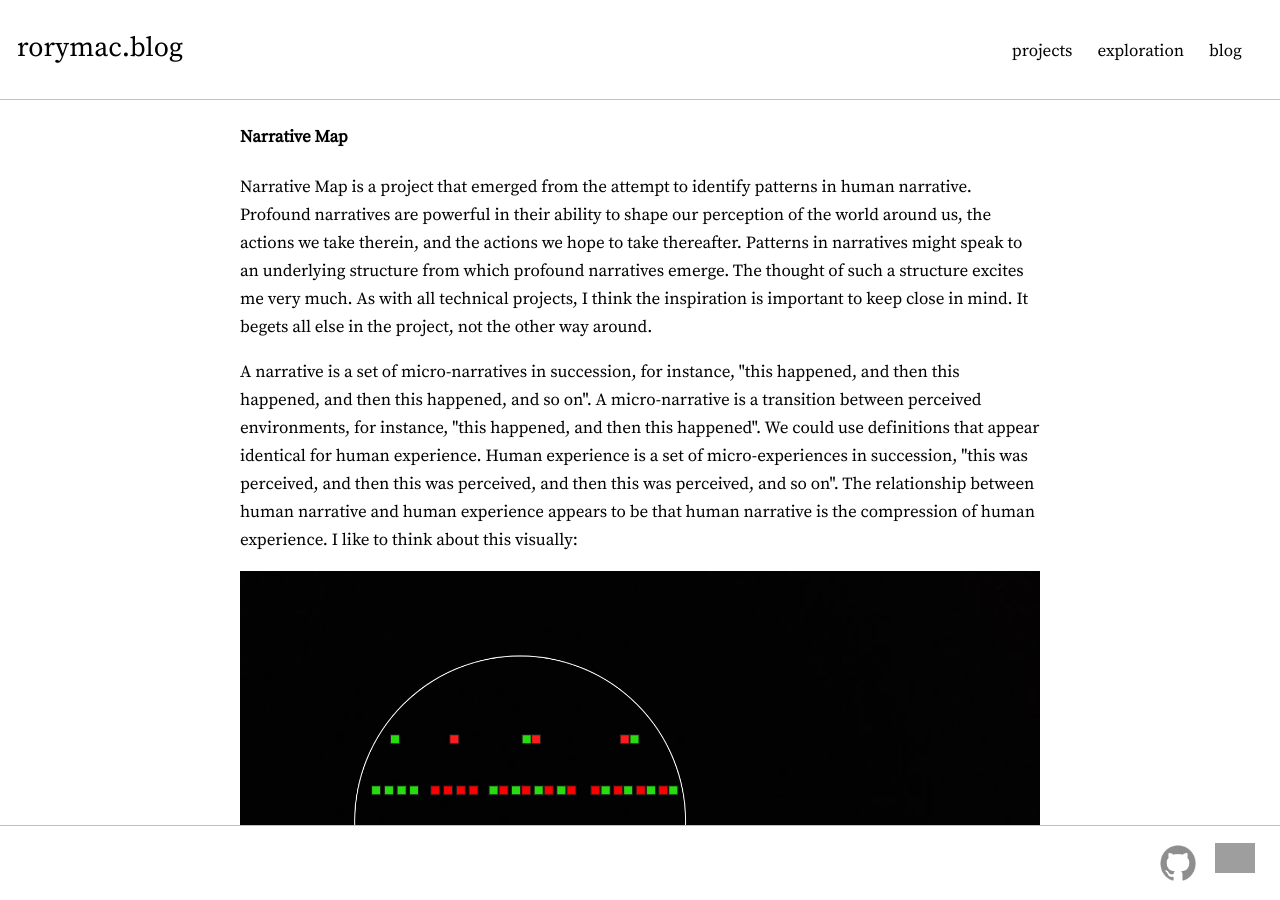
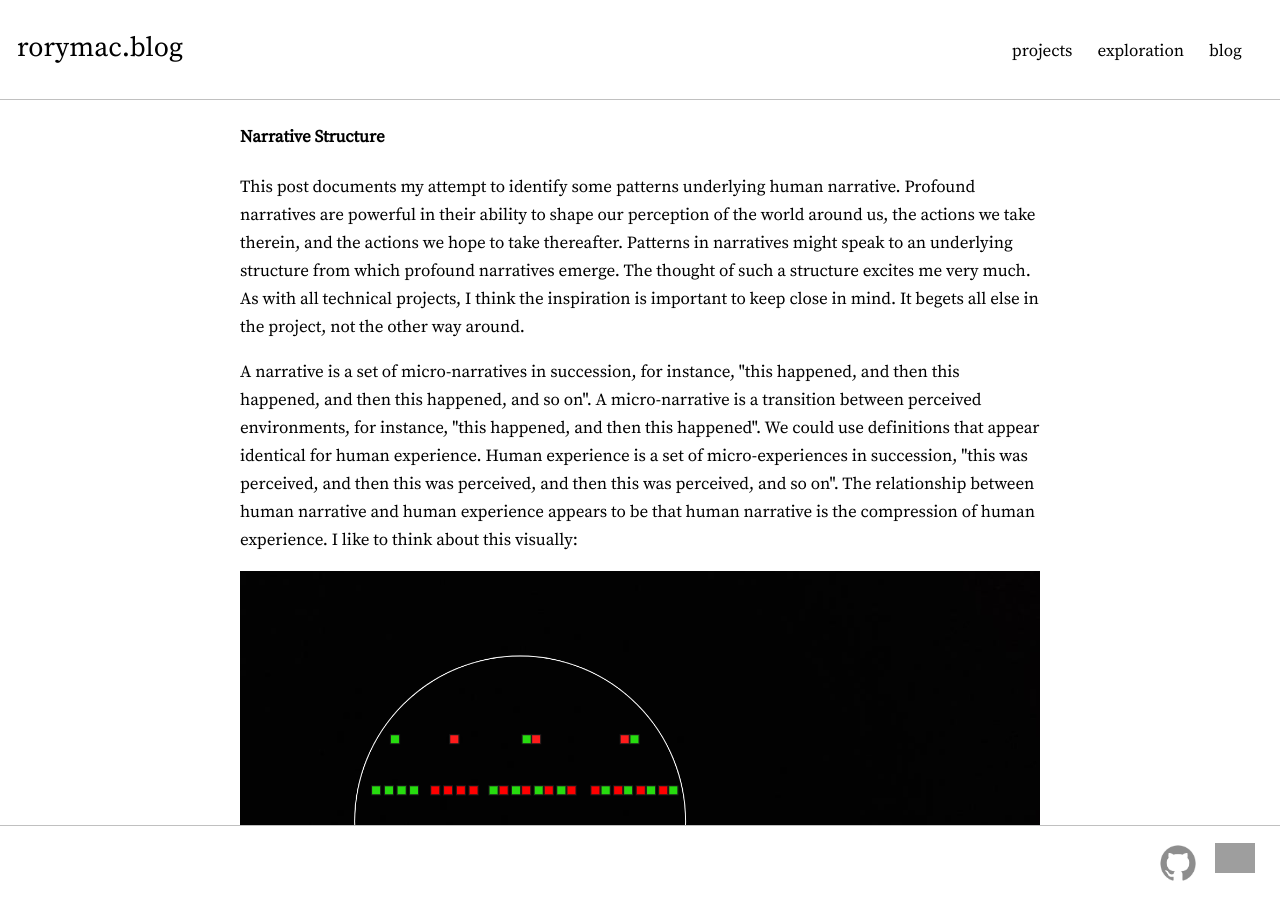
Before and after one commit to Rory-Mac/personal-website, a Jekyll site: the page built from _posts/2023-08-23-Narrative Structure.markdown, in a window 1280 px wide and 900 px high. Built offline with Jekyll 4.4.1, drawn with Linux system fonts in a browser that asks for light colours; grey boxes are pictures that could not be loaded.

Commit message:
project/blog restructuring + fpga fundamentals

```diff
--- a/Projects/Narrative Map.markdown
+++ b/_posts/2023-08-23-Narrative Structure.markdown
@@ -1,10 +1,10 @@
 ---
 layout: default
 mode: narrow
-title: Narrative Map
+title: Narrative Structure
 ---
-<h4>Narrative Map</h4>
-<p>Narrative Map is a project that emerged from the attempt to identify patterns in human narrative. Profound narratives are powerful in their ability to shape our
+<h4>Narrative Structure</h4>
+<p>This post documents my attempt to identify some patterns underlying human narrative. Profound narratives are powerful in their ability to shape our
 perception of the world around us, the actions we take therein, and the actions we hope to take thereafter. Patterns in narratives might speak to an underlying
 structure from which profound narratives emerge. The thought of such a structure excites me very much. As with all technical projects, I think the inspiration is
 important to keep close in mind. It begets all else in the project, not the other way around.</p>
```
Also changed, not shown: other parts of _posts/2023-08-23-Narrative Structure.markdown (+0 -1 lines), Low-Level Programming/Logic Gates.markdown (+10 -0 lines), explore.markdown (+6 -6 lines), projects.markdown (+15 -28 lines), Assets/images/fpga_1.png (added).
